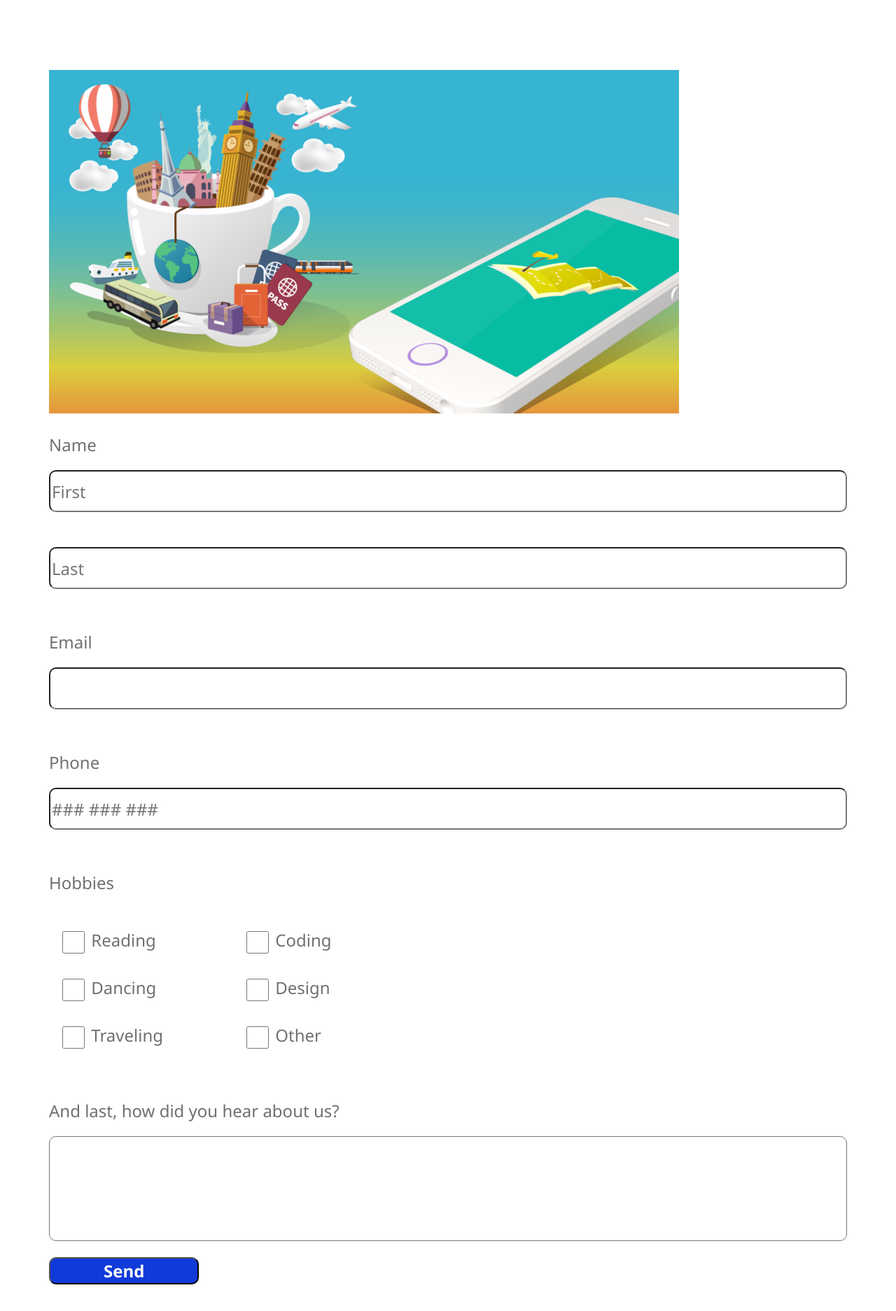
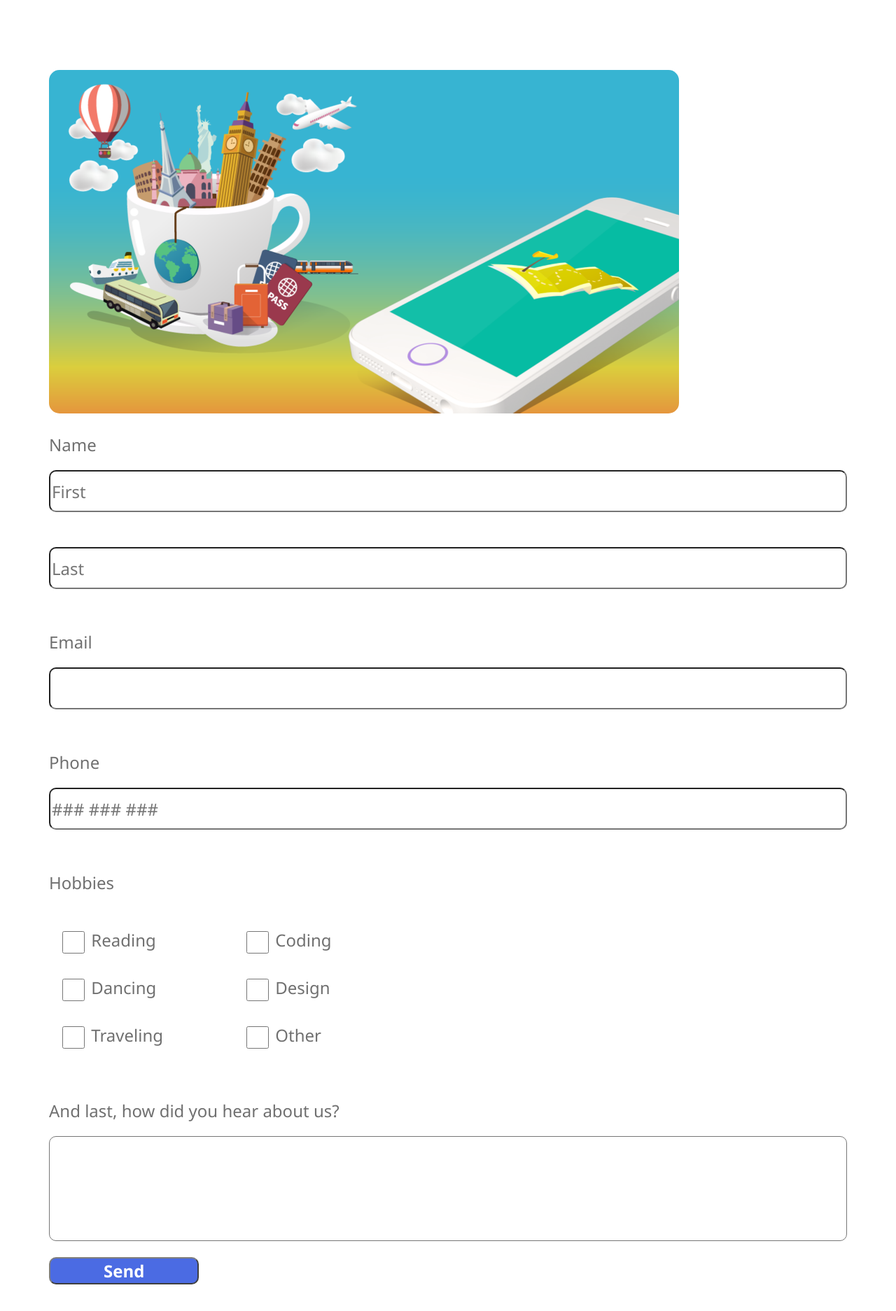
Before and after one commit to gmikadze/homework10, a plain HTML site: page index.html in a window 1280 px wide. Shown: the whole page at 70% size. Drawn offline with Linux system fonts and the light colour scheme.

Commit message:
Update style.css

```diff
--- a/css/style.css
+++ b/css/style.css
@@ -9,6 +9,7 @@ body{
 }
 .head-pic img{
     width: 100%;
+    border-radius: 15px;
 }
 .register{
     max-width: 1236px;
@@ -67,6 +68,7 @@ input:focus, textarea:focus{
     background-color: #103ADA;
     color: white;
     border-radius: 10px;
+    opacity: 0.75;
     /* padding: 10px 70px; */
 }
 .send a{
@@ -77,5 +79,6 @@ input:focus, textarea:focus{
 }
 .send:hover{
     background-color: darkmagenta;
-    color: inherit;
+    color: white;
+    opacity: 1;
 }
```
